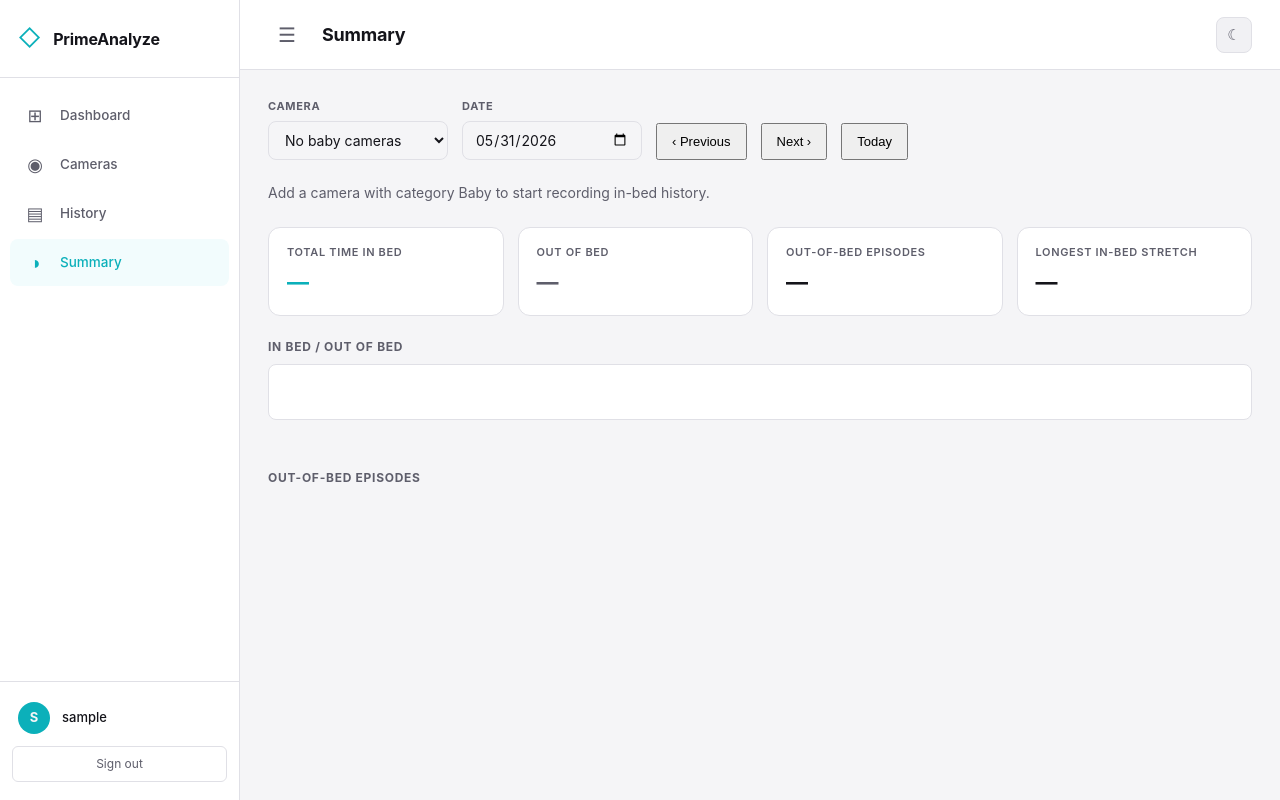
After one commit to TheJan2020/CV_Monitoring_zeyad, a Flask app: page /summary in a window 1280 px wide. The commit adds this page. Run offline with Flask 3, Linux system fonts and the light colour scheme; the visitor is signed in with stand-in values (Sample User, id 1); data that the repository does not hold is empty; some libraries are stand-ins or nearby versions.

Commit message:
Add Summary page — 2-state in-bed / out-of-bed view
Per request, a simpler companion to History focused on the
core baby-monitor question: is the baby in the crib?

  Sidebar nav: Summary item.
  Route:        /summary -> templates/summary.html
  API:          reuses /api/history/<cam>?date=... — no backend change.

Page contents
  - Camera + date controls mirroring History.
  - Four stat cards: total in-bed time, total out-of-bed time,
    number of out-of-bed episodes, longest in-bed stretch.
  - A single timeline track. Activity segments are remapped:
      asleep / lying / sitting / moving_a_lot  -> "in bed"
      out_of_frame                              -> "out of bed"
    Adjacent same-value segments are collapsed so the bar shows
    continuous blocks instead of one segment per state hop.
  - Per-episode list of out-of-bed periods with start, end,
    and duration.

Filters to baby cameras only — the in-bed concept doesn't apply to
worker/general cameras.

CSS reuses history.css for the timeline + toolbar; summary.css adds
the stat-card grid, the 2-state colour palette (accent for in-bed,
muted gray for out), and the episode list.

```diff
--- a/frontend/app.py
+++ b/frontend/app.py
@@ -126,6 +126,15 @@ def history_page():
         "history.html",
         user=session["user"],
         active="history",
+    )
+
+
+@app.route("/summary")
+def summary_page():
+    return render_template(
+        "summary.html",
+        user=session["user"],
+        active="summary",
     )
 
 
--- /dev/null
+++ b/frontend/static/summary.css
@@ -0,0 +1,84 @@
+/* ===== Summary page — additions on top of history.css ===== */
+
+#sum-body {
+  /* No fixed-bottom legend like /history, so reset the padding. */
+  padding-bottom: 24px;
+}
+
+/* Headline stat cards */
+.sum-stats {
+  display: grid;
+  grid-template-columns: repeat(auto-fit, minmax(180px, 1fr));
+  gap: 14px;
+}
+
+.sum-stat {
+  background: var(--surface);
+  border: 1px solid var(--border);
+  border-radius: 12px;
+  padding: 16px 18px;
+  display: flex;
+  flex-direction: column;
+  gap: 6px;
+}
+
+.sum-stat-label {
+  font-size: 11px;
+  font-weight: 600;
+  text-transform: uppercase;
+  letter-spacing: 0.06em;
+  color: var(--text-muted);
+}
+
+.sum-stat-value {
+  font-size: 22px;
+  font-weight: 700;
+  color: var(--text);
+  font-variant-numeric: tabular-nums;
+  letter-spacing: -0.01em;
+}
+
+.sum-stat-bed .sum-stat-value { color: var(--accent); }
+.sum-stat-out .sum-stat-value { color: var(--text-muted); }
+
+/* 2-state timeline. Tall enough to read the colour bands at a glance. */
+.sum-bar { height: 56px; }
+
+/* Bar value colors. The hist-bar uses .v-{track}-{value} classes — we
+   use track="bed" and values "in" / "out". */
+.v-bed-in {
+  background: var(--accent);
+}
+.v-bed-out {
+  background: rgba(154, 154, 166, 0.55);
+}
+
+/* Episode list */
+.sum-episodes {
+  display: flex;
+  flex-direction: column;
+  gap: 6px;
+}
+
+.sum-episode {
+  display: grid;
+  grid-template-columns: 110px 1fr 80px;
+  gap: 12px;
+  padding: 8px 12px;
+  background: var(--surface);
+  border: 1px solid var(--border);
+  border-radius: 8px;
+  font-size: 13px;
+  font-variant-numeric: tabular-nums;
+}
+
+.sum-ep-time { color: var(--text); font-weight: 600; }
+.sum-ep-range { color: var(--text-muted); }
+.sum-ep-dur { color: var(--accent); text-align: right; font-weight: 600; }
+
+.sum-episodes-empty {
+  padding: 14px;
+  text-align: center;
+  color: var(--text-muted);
+  font-size: 13px;
+}
--- /dev/null
+++ b/frontend/static/summary.js
@@ -0,0 +1,248 @@
+// Summary page — 2-state ("in bed" / "out of bed") view derived from
+// the same /api/history payload the History page uses. Single timeline,
+// daily totals + episode list.
+
+const SUM_BED_IN = "in";    // value used in CSS class .v-bed-in
+const SUM_BED_OUT = "out";  // value used in CSS class .v-bed-out
+
+// Anything that isn't out_of_frame counts as "in bed" — asleep / lying /
+// sitting / moving_a_lot all mean the baby is in the crib.
+function _asBed(activity) {
+  return activity === "out_of_frame" ? SUM_BED_OUT : SUM_BED_IN;
+}
+
+const camSelect = document.getElementById("sum-cam-select");
+const dateInput = document.getElementById("sum-date-input");
+const summary = document.getElementById("sum-summary");
+const bar = document.querySelector('.sum-bar[data-track="bed"]');
+const hoursDiv = document.getElementById("sum-hours");
+const episodesDiv = document.getElementById("sum-episodes");
+const episodesCount = document.getElementById("sum-episodes-count");
+
+const elTotalIn = document.getElementById("sum-total-in");
+const elTotalOut = document.getElementById("sum-total-out");
+const elOutCount = document.getElementById("sum-out-count");
+const elLongestIn = document.getElementById("sum-longest-in");
+
+let currentCam = null;
+let currentDate = new Date().toISOString().slice(0, 10);
+dateInput.value = currentDate;
+
+// ---- camera select ---------------------------------------------------
+
+async function loadCameras() {
+  let cams = [];
+  try {
+    const r = await fetch("/api/cameras", { cache: "no-store" });
+    if (r.ok) cams = await r.json();
+  } catch (e) { /* ignore */ }
+  // Baby cameras only — Summary is the baby-monitor lens.
+  cams = (cams || []).filter(
+    (c) => (c.category || c.type || "").toLowerCase() === "baby" && c.enabled !== false
+  );
+  camSelect.innerHTML = "";
+  if (cams.length === 0) {
+    const opt = document.createElement("option");
+    opt.textContent = "No baby cameras";
+    camSelect.appendChild(opt);
+    summary.textContent = "Add a camera with category Baby to start recording in-bed history.";
+    return;
+  }
+  cams.forEach((c) => {
+    const opt = document.createElement("option");
+    opt.value = c.id;
+    opt.textContent = c.name || c.id;
+    camSelect.appendChild(opt);
+  });
+  currentCam = cams[0].id;
+  reload();
+}
+loadCameras();
+
+camSelect.addEventListener("change", () => {
+  currentCam = camSelect.value;
+  reload();
+});
+
+// ---- date controls ---------------------------------------------------
+
+dateInput.addEventListener("change", () => {
+  currentDate = dateInput.value;
+  reload();
+});
+
+document.getElementById("sum-btn-prev").addEventListener("click", () => shiftDate(-1));
+document.getElementById("sum-btn-next").addEventListener("click", () => shiftDate(1));
+document.getElementById("sum-btn-today").addEventListener("click", () => {
+  currentDate = new Date().toISOString().slice(0, 10);
+  dateInput.value = currentDate;
+  reload();
+});
+
+function shiftDate(deltaDays) {
+  const d = new Date(currentDate + "T12:00:00");
+  d.setDate(d.getDate() + deltaDays);
+  currentDate = d.toISOString().slice(0, 10);
+  dateInput.value = currentDate;
+  reload();
+}
+
+// ---- main reload -----------------------------------------------------
+
+async function reload() {
+  if (!currentCam) return;
+  summary.textContent = "Loading…";
+  let data = null;
+  try {
+    const url = `/api/history/${currentCam}?date=${encodeURIComponent(currentDate)}`;
+    const r = await fetch(url, { cache: "no-store" });
+    if (!r.ok) throw new Error(`HTTP ${r.status}`);
+    data = await r.json();
+  } catch (e) {
+    summary.textContent = "Failed to load: " + e.message;
+    return;
+  }
+  render(data);
+}
+
+// ---- rendering -------------------------------------------------------
+
+function render(data) {
+  const activity = (data?.tracks?.activity) || [];
+  // Reduce the multi-state activity timeline to 2-state.
+  const bedSegments = compressByValue(
+    activity.map((s) => ({
+      value: _asBed(s.value),
+      start_ts: s.start_ts,
+      end_ts: s.end_ts,
+    })),
+  );
+
+  // Day bounds — use the data's date as midnight-to-midnight.
+  let dayStart, dayEnd;
+  if (bedSegments.length > 0) {
+    const allStart = Math.min(...bedSegments.map((s) => s.start_ts));
+    const dayMidnight = new Date(currentDate + "T00:00:00").getTime() / 1000;
+    dayStart = Math.min(dayMidnight, allStart);
+    dayEnd = dayStart + 86400;
+  } else {
+    dayStart = new Date(currentDate + "T00:00:00").getTime() / 1000;
+    dayEnd = dayStart + 86400;
+  }
+
+  // Totals
+  let totalIn = 0, totalOut = 0, longestIn = 0;
+  const outEpisodes = [];
+  for (const s of bedSegments) {
+    const dur = (s.end_ts - s.start_ts);
+    if (s.value === SUM_BED_IN) {
+      totalIn += dur;
+      if (dur > longestIn) longestIn = dur;
+    } else {
+      totalOut += dur;
+      outEpisodes.push({ start: s.start_ts, end: s.end_ts, duration: dur });
+    }
+  }
+
+  summary.textContent =
+    `${bedSegments.length} segment${bedSegments.length === 1 ? "" : "s"} for ${data.date || currentDate}`;
+  elTotalIn.textContent = fmtDur(totalIn);
+  elTotalOut.textContent = fmtDur(totalOut);
+  elOutCount.textContent = outEpisodes.length;
+  elLongestIn.textContent = longestIn > 0 ? fmtDur(longestIn) : "—";
+
+  renderBar(bedSegments, dayStart, dayEnd);
+  renderHourTicks(dayStart, dayEnd);
+  renderEpisodes(outEpisodes);
+}
+
+// Collapse adjacent segments that map to the same simplified value, e.g.
+// asleep → lying → sitting (all "in") become one continuous "in" block.
+function compressByValue(segs) {
+  if (segs.length === 0) return [];
+  const out = [];
+  let cur = { ...segs[0] };
+  for (let i = 1; i < segs.length; i++) {
+    const s = segs[i];
+    // Treat segments as adjacent if they touch within 0.5 s (DB stores
+    // discrete records that may have tiny gaps from poll cadence).
+    if (s.value === cur.value && s.start_ts - cur.end_ts < 0.5) {
+      cur.end_ts = s.end_ts;
+    } else {
+      out.push(cur);
+      cur = { ...s };
+    }
+  }
+  out.push(cur);
+  return out;
+}
+
+function renderBar(segs, dayStart, dayEnd) {
+  bar.innerHTML = '<div class="hist-tooltip"></div>';
+  const span = dayEnd - dayStart;
+  for (const s of segs) {
+    const left = ((s.start_ts - dayStart) / span) * 100;
+    const width = ((s.end_ts - s.start_ts) / span) * 100;
+    if (width <= 0) continue;
+    const el = document.createElement("div");
+    el.className = `seg v-bed-${s.value}`;
+    el.style.left = left + "%";
+    el.style.width = width + "%";
+    el.dataset.value = s.value;
+    el.dataset.start = s.start_ts;
+    el.dataset.end = s.end_ts;
+    el.title =
+      (s.value === SUM_BED_IN ? "In bed" : "Out of bed") +
+      "\n" + fmtClock(s.start_ts) + " → " + fmtClock(s.end_ts) +
+      " (" + fmtDur(s.end_ts - s.start_ts) + ")";
+    bar.appendChild(el);
+  }
+}
+
+function renderHourTicks(dayStart, dayEnd) {
+  hoursDiv.innerHTML = "";
+  const span = dayEnd - dayStart;
+  // Hourly ticks 0..24
+  for (let h = 0; h <= 24; h += 3) {
+    const ts = dayStart + h * 3600;
+    const pct = ((ts - dayStart) / span) * 100;
+    const tick = document.createElement("span");
+    tick.className = "tick";
+    tick.style.left = pct + "%";
+    tick.textContent = String(h).padStart(2, "0") + ":00";
+    hoursDiv.appendChild(tick);
+  }
+}
+
+function renderEpisodes(eps) {
+  episodesCount.textContent = eps.length ? `· ${eps.length}` : "";
+  if (eps.length === 0) {
+    episodesDiv.innerHTML =
+      '<div class="sum-episodes-empty">No out-of-bed episodes recorded for this day.</div>';
+    return;
+  }
+  episodesDiv.innerHTML = eps.map((e) => `
+    <div class="sum-episode">
+      <span class="sum-ep-time">${fmtClock(e.start)}</span>
+      <span class="sum-ep-range">→ ${fmtClock(e.end)}</span>
+      <span class="sum-ep-dur">${fmtDur(e.duration)}</span>
+    </div>
+  `).join("");
+}
+
+// ---- helpers ---------------------------------------------------------
+
+function fmtClock(unix) {
+  const d = new Date(unix * 1000);
+  return d.toTimeString().slice(0, 8);
+}
+
+function fmtDur(seconds) {
+  seconds = Math.max(0, Math.round(seconds || 0));
+  const h = Math.floor(seconds / 3600);
+  const m = Math.floor((seconds % 3600) / 60);
+  const s = seconds % 60;
+  if (h > 0) return `${h}h ${m}m`;
+  if (m > 0) return `${m}m ${s}s`;
+  return `${s}s`;
+}
--- a/frontend/templates/base.html
+++ b/frontend/templates/base.html
@@ -33,6 +33,10 @@
         <span class="icon">▤</span>
         <span class="label">History</span>
       </a>
+      <a href="/summary" class="nav-item {% if active == 'summary' %}active{% endif %}" title="Summary">
+        <span class="icon">◑</span>
+        <span class="label">Summary</span>
+      </a>
     </nav>
     <div class="sidebar-footer">
       <div class="user-info">
--- /dev/null
+++ b/frontend/templates/summary.html
@@ -0,0 +1,63 @@
+{% extends "base.html" %}
+{% block title %}Summary — PrimeAnalyze{% endblock %}
+{% block page_title %}Summary{% endblock %}
+
+{% block content %}
+<link rel="stylesheet" href="{{ url_for('static', filename='history.css') }}">
+<link rel="stylesheet" href="{{ url_for('static', filename='summary.css') }}">
+
+<div class="history-toolbar">
+  <label class="field">
+    <span>Camera</span>
+    <select id="sum-cam-select"><option>Loading…</option></select>
+  </label>
+  <label class="field">
+    <span>Date</span>
+    <input type="date" id="sum-date-input">
+  </label>
+  <button class="btn btn-secondary" id="sum-btn-prev">‹ Previous</button>
+  <button class="btn btn-secondary" id="sum-btn-next">Next ›</button>
+  <button class="btn btn-secondary" id="sum-btn-today">Today</button>
+</div>
+
+<div id="sum-body">
+  <p class="muted" id="sum-summary">Select a baby camera to see the day's in-bed timeline.</p>
+
+  <!-- Headline stats -->
+  <section class="hist-section">
+    <div class="sum-stats">
+      <div class="sum-stat sum-stat-bed">
+        <div class="sum-stat-label">Total time in bed</div>
+        <div class="sum-stat-value" id="sum-total-in">—</div>
+      </div>
+      <div class="sum-stat sum-stat-out">
+        <div class="sum-stat-label">Out of bed</div>
+        <div class="sum-stat-value" id="sum-total-out">—</div>
+      </div>
+      <div class="sum-stat">
+        <div class="sum-stat-label">Out-of-bed episodes</div>
+        <div class="sum-stat-value" id="sum-out-count">—</div>
+      </div>
+      <div class="sum-stat">
+        <div class="sum-stat-label">Longest in-bed stretch</div>
+        <div class="sum-stat-value" id="sum-longest-in">—</div>
+      </div>
+    </div>
+  </section>
+
+  <!-- Single 2-state timeline -->
+  <section class="hist-section">
+    <h3>In bed / Out of bed</h3>
+    <div class="hist-bar sum-bar" data-track="bed"><div class="hist-tooltip"></div></div>
+    <div class="hist-hours" id="sum-hours"></div>
+  </section>
+
+  <!-- Episode list -->
+  <section class="hist-section">
+    <h3>Out-of-bed episodes <span id="sum-episodes-count" class="muted"></span></h3>
+    <div id="sum-episodes" class="sum-episodes"></div>
+  </section>
+</div>
+
+<script src="{{ url_for('static', filename='summary.js') }}"></script>
+{% endblock %}
```
